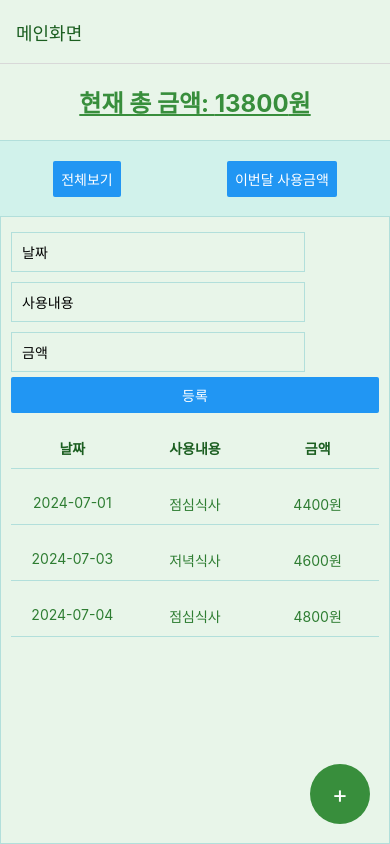
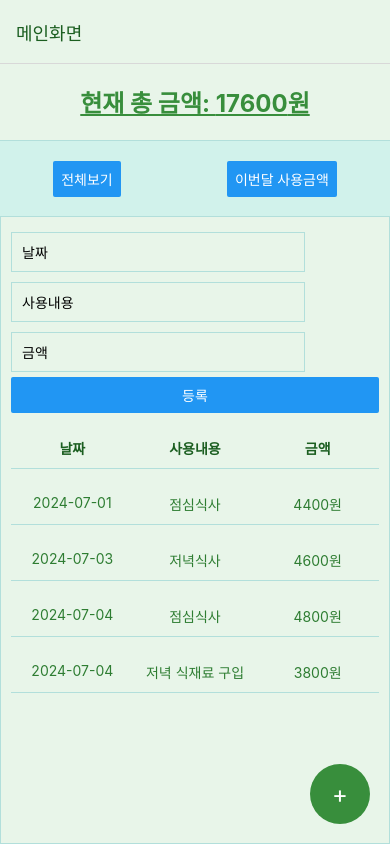
Before and after one commit to LuckyHunny/accountBook, a React Native app: screen /Main in a window 390 px wide. Built offline with nearby package versions, Linux system fonts and the light colour scheme.

Commit message:
data add

```diff
--- a/page/MainScreen.js
+++ b/page/MainScreen.js
@@ -6,6 +6,7 @@ const data = [
   { date: '2024-07-01', description: '점심식사', amount: '4400원' },
   { date: '2024-07-03', description: '저녁식사', amount: '4600원' },
   { date: '2024-07-04', description: '점심식사', amount: '4800원' },
+  { date: '2024-07-04', description: '저녁 식재료 구입', amount: '3800원' },
   // 데이터 추가
 ];
 
```
